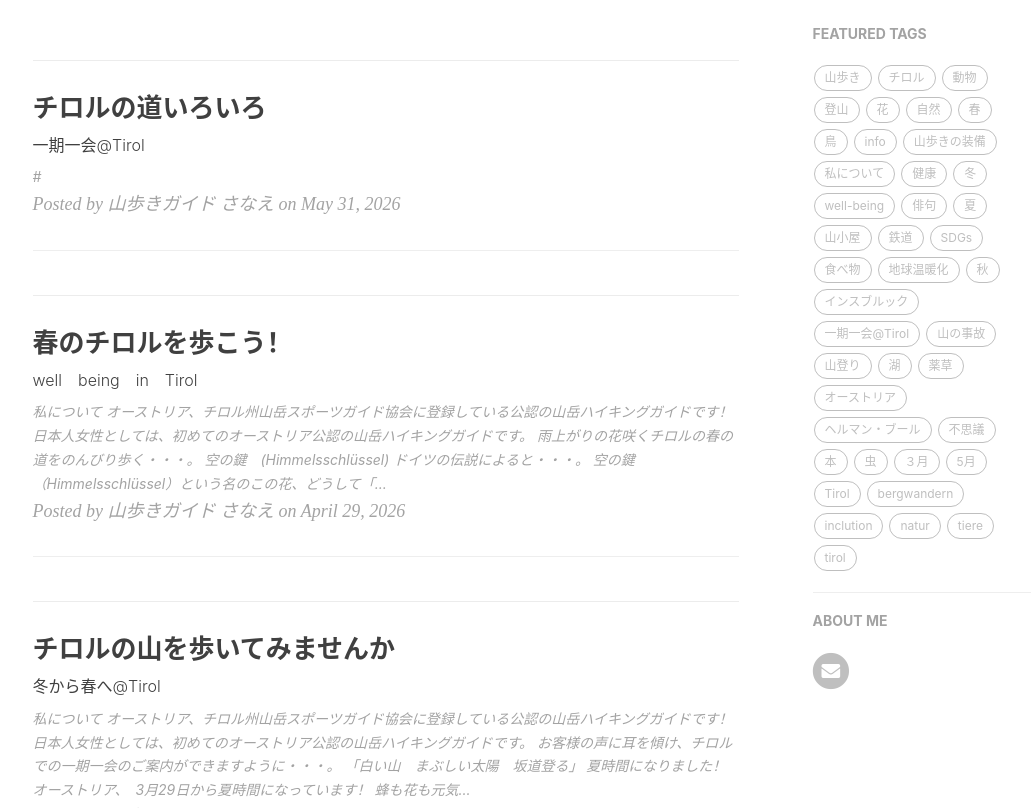
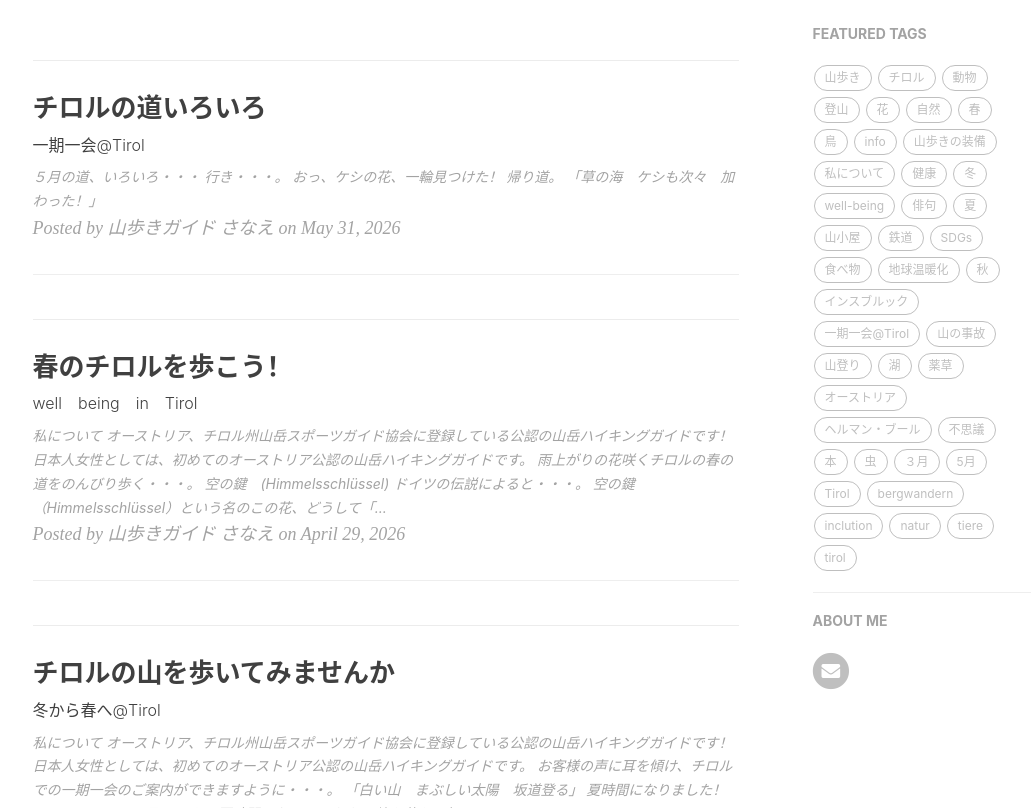
Before and after one commit to yamayagi/yamayagi.github.io, a Jekyll site: the page built from index.html, in a window 1280 px wide and 900 px high, scrolled down 330 px, cut to the strip 92-900 px from the top of the window. Shown: the whole strip, without its empty margins (135-1166 px from the left). Built offline with Jekyll 4.4.1, drawn with Linux system fonts in a browser that asks for light colours; nearby versions of some CDN libraries; the list of posts is cut into pages by our own code; comment, search, counter and statistics services are not loaded.

Commit message:
Update 2026-05-31-Tirol.md

```diff
--- a/_posts/2026-05-31-Tirol.md
+++ b/_posts/2026-05-31-Tirol.md
@@ -4,4 +4,14 @@ subtitle: 一期一会@Tirol
 tags: [チロル,Tirol,虫,花,春,山歩き,山登り,動物,5月,山歩きの装備]
 ---
 
-#
+# ５月の道、いろいろ・・・
+
+行き・・・。
+
+おっ、ケシの花、一輪見つけた！
+
+帰り道。
+
+「草の海　ケシも次々　加わった！」
+
+![20260517Mohn](https://piwigo.schickl.de/i.php?/upload/2026/05/26/20260526164324-fd41e301-me.jpg)
```
